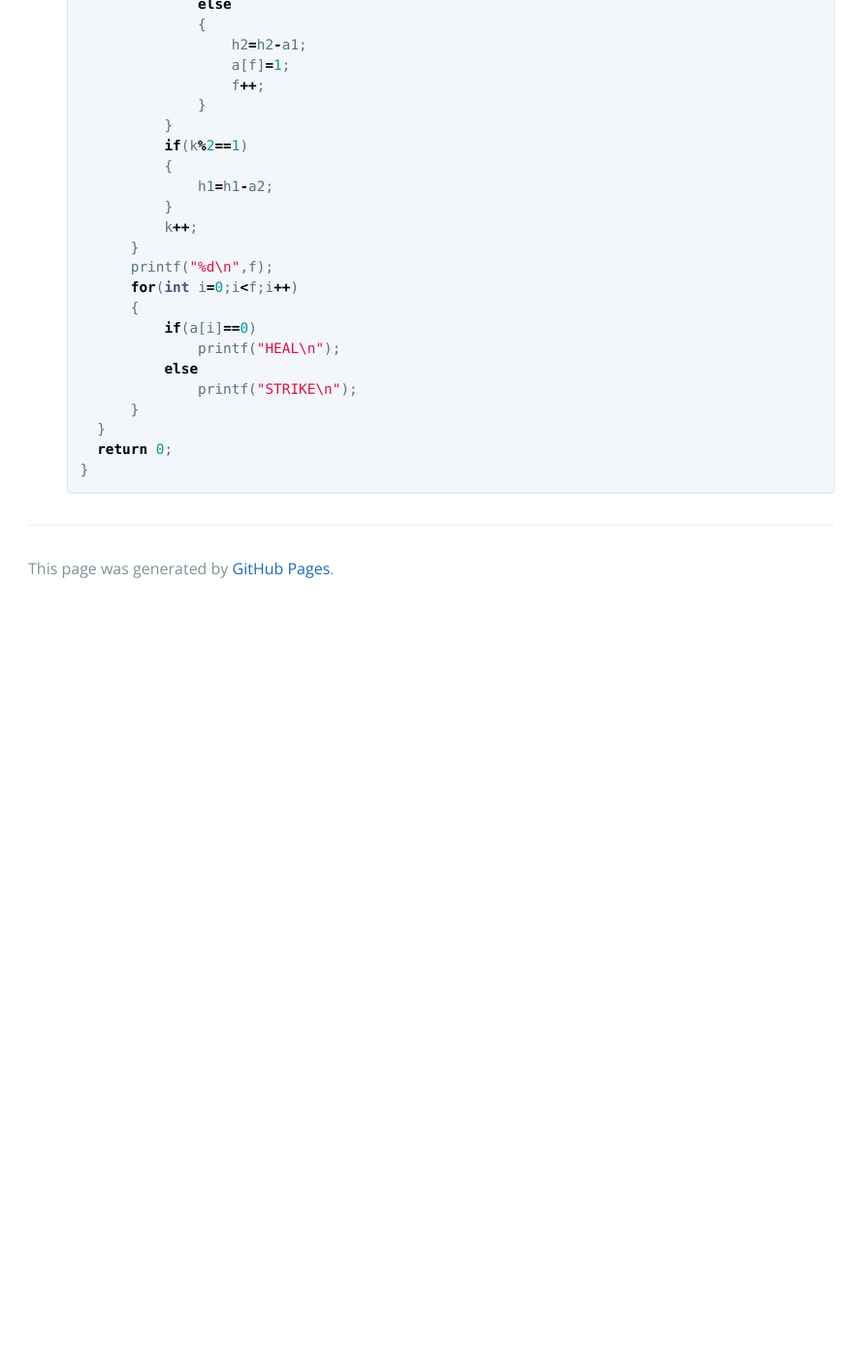
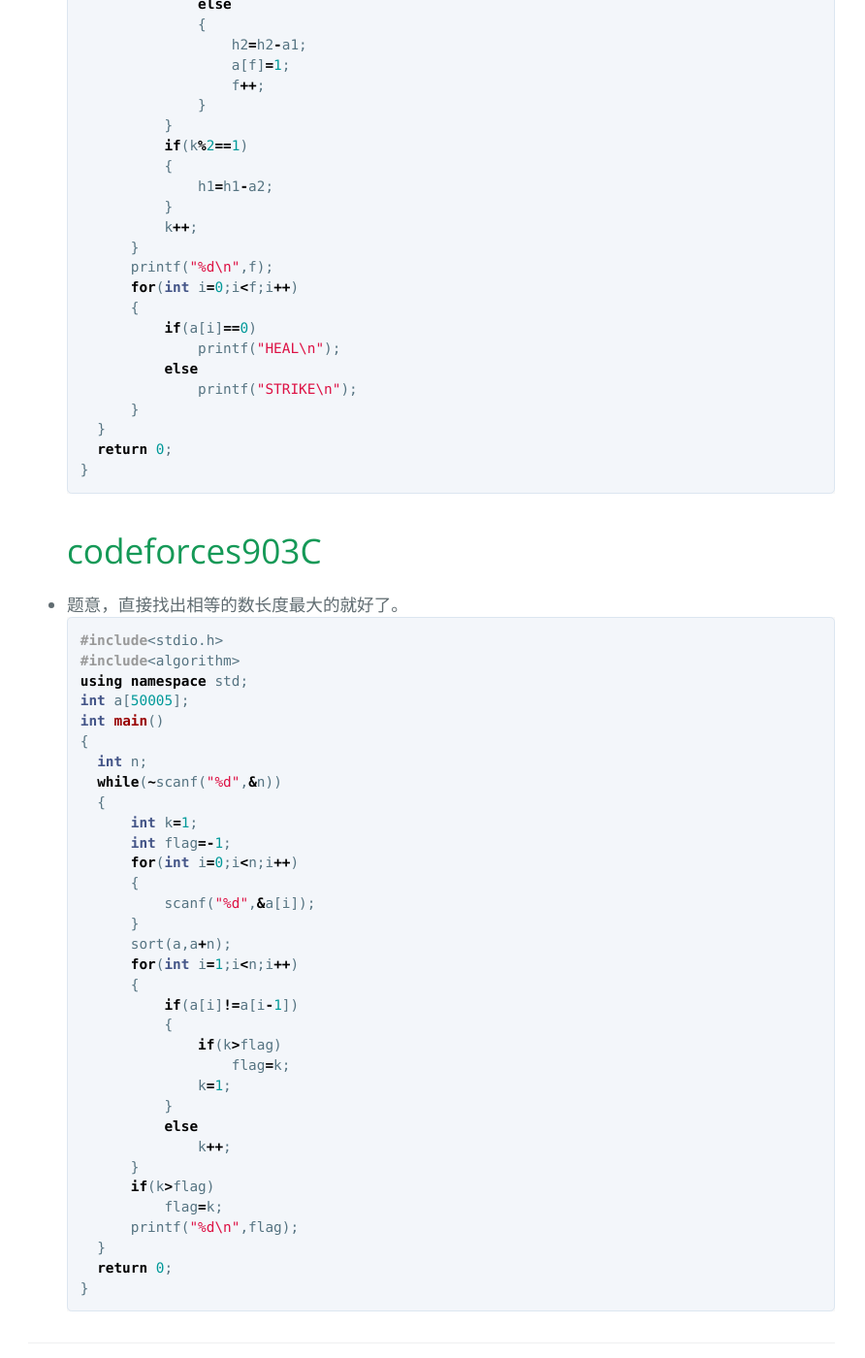
Before and after one commit to cuiyixiao/cuiyixiao.github.io, a Jekyll site: the page built from _posts/2017-12-15-codeforces903.md, in a window 1280 px wide and 1400 px high, scrolled down 1760 px. Shown: the whole window at 97% size, without its empty margins (195-1087 px from the left). Built offline with Jekyll 4.4.1, drawn with Linux system fonts in a browser that asks for light colours; our own code applies the rules of GitHub Pages for plain Markdown files; before the commit the page ends 2390 px from its top, so only the background shows below that.

Commit message:
Update 2017-12-15-codeforces903.md

````diff
--- a/_posts/2017-12-15-codeforces903.md
+++ b/_posts/2017-12-15-codeforces903.md
@@ -80,3 +80,40 @@ int main()
     return 0;
 }
 ```
+# codeforces903C
+- 题意，直接找出相等的数长度最大的就好了。
+```cpp
+#include<stdio.h>
+#include<algorithm>
+using namespace std;
+int a[50005];
+int main()
+{
+    int n;
+    while(~scanf("%d",&n))
+    {
+        int k=1;
+        int flag=-1;
+        for(int i=0;i<n;i++)
+        {
+            scanf("%d",&a[i]);
+        }
+        sort(a,a+n);
+        for(int i=1;i<n;i++)
+        {
+            if(a[i]!=a[i-1])
+            {
+                if(k>flag)
+                    flag=k;
+                k=1;
+            }
+            else
+                k++;
+        }
+        if(k>flag)
+            flag=k;
+        printf("%d\n",flag);
+    }
+    return 0;
+}
+```
````
